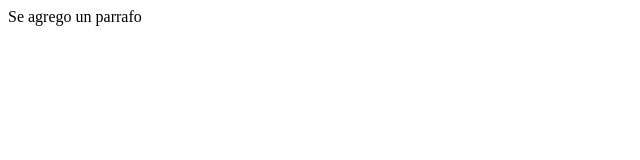
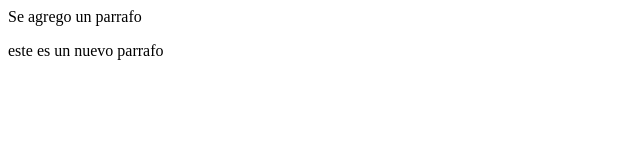
Before and after one commit to zaidsamy/web-empresa, a plain HTML site: page index.html in a window 1280 px wide. Shown: the whole page, without its empty margins (0-640 px from the left). Drawn offline with Linux system fonts and the light colour scheme.

Commit message:
se agrea un segundo parrafo

```diff
--- a/index.html
+++ b/index.html
@@ -7,4 +7,7 @@
     <p>
         Se agrego un parrafo
     </p>
+    <p>
+        este es un nuevo parrafo
+    </p>
 </body>
```
